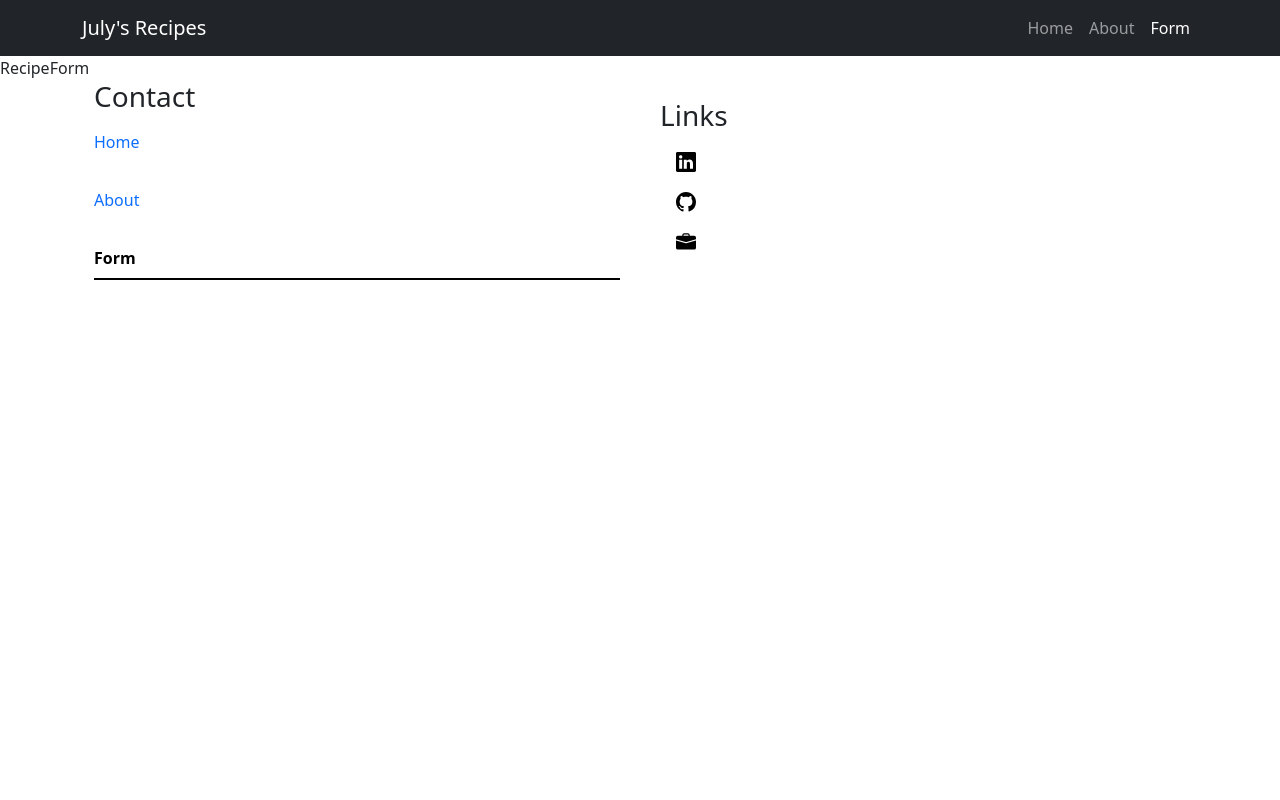
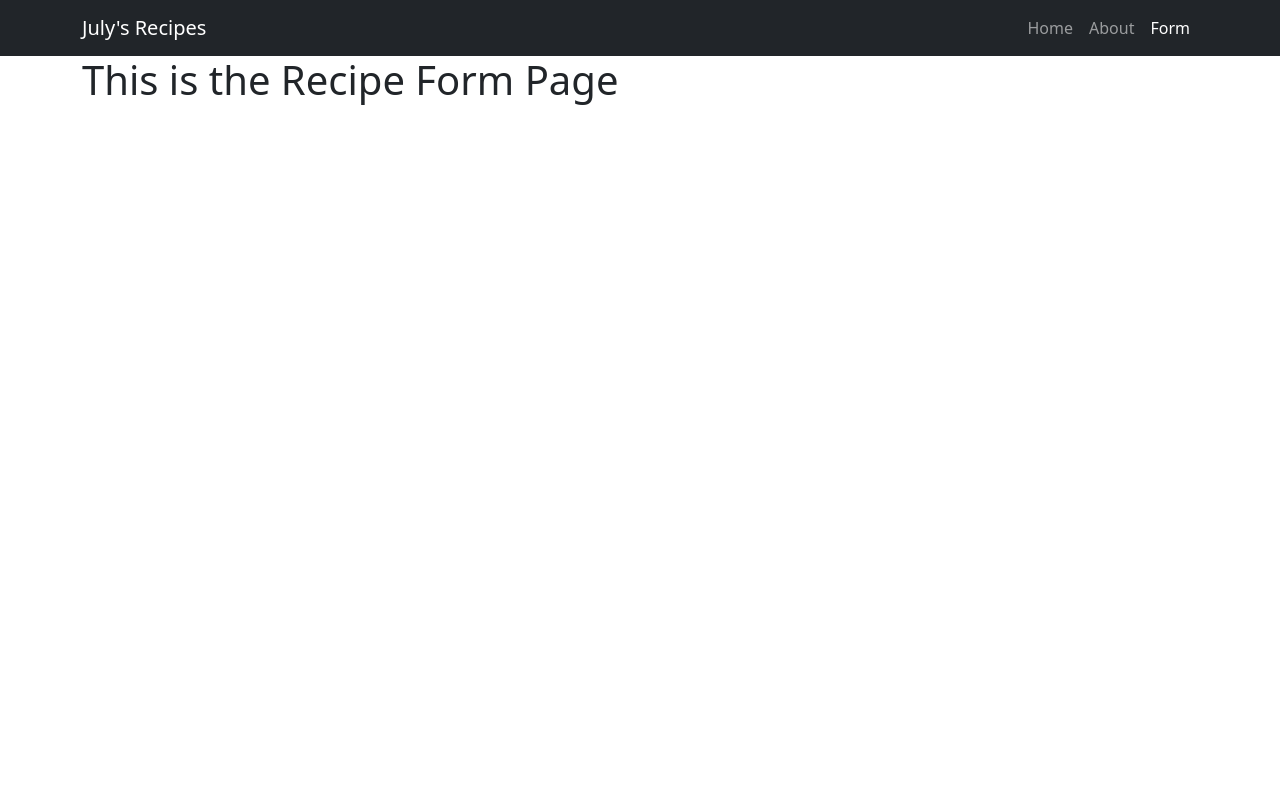
Before and after one commit to gitMiguel27/julys-recipes-FE, a React (Vite) app: page /form in a window 1280 px wide. Shown: the top 800 px of the page. Built offline with nearby package versions, Linux system fonts and the light colour scheme.

Commit message:
added 404 not found, pages set to stretch viewport

```diff
--- a/src/App.jsx
+++ b/src/App.jsx
@@ -16,6 +16,7 @@ function App() {
         <Route path='/home' element={<Home />} />
         <Route path='/about' element={<About />} />
         <Route path='/form' element={<RecipeForm />} />
+        <Route path='*' element={<h1>Error: 404 Not Found</h1>} />
       </Routes>
       <Footer />
     </Container>
--- a/src/components/About/About.jsx
+++ b/src/components/About/About.jsx
@@ -1,7 +1,10 @@
+import { Container } from "react-bootstrap"
 
 function About() {
   return (
-    <div>About</div>
+    <Container style={{ height: '100vh' }} >
+      <h1>This is the About Page</h1>
+    </Container>
   )
 }
 
--- a/src/components/Footer/Footer.jsx
+++ b/src/components/Footer/Footer.jsx
@@ -7,9 +7,9 @@ import linkedin from '../../icons/linkedin.svg'
 
 function Footer() {
   return (
-    <Container>
+    <Container fluid className="px-0" >
       <Stack direction="horizontal" gap={3}>
-        <Container>
+        <Container className="px-0" style={{ maxWidth: '20vw' }}>
           <h3>Contact</h3>
           <Nav variant="underline" activeKey="/home" as="ul" className="flex-column">
             <Nav.Item as="li">
@@ -23,7 +23,7 @@ function Footer() {
             </Nav.Item>
           </Nav>
         </Container>
-        <Container>
+        <Container className="px-0" style={{ maxWidth: '20vw' }}>
           <h3>Links</h3>
           <Nav as="ul" className="flex-column">
             <Nav.Item as="li">
--- a/src/components/Home/Home.jsx
+++ b/src/components/Home/Home.jsx
@@ -2,8 +2,8 @@ import { Container } from "react-bootstrap"
 
 function Home() {
   return (
-    <Container>
-      <div>This is the Home Page</div>
+    <Container style={{ height: '100vh' }} >
+      <h1>This is the Home Page</h1>
     </Container>
   )
 }
--- a/src/components/RecipeForm/RecipeForm.jsx
+++ b/src/components/RecipeForm/RecipeForm.jsx
@@ -1,7 +1,10 @@
+import { Container } from "react-bootstrap"
 
 function RecipeForm() {
   return (
-    <div>RecipeForm</div>
+    <Container style={{ height: '100vh' }} >
+      <h1>This is the Recipe Form Page</h1>
+    </Container>
   )
 }
 
```
